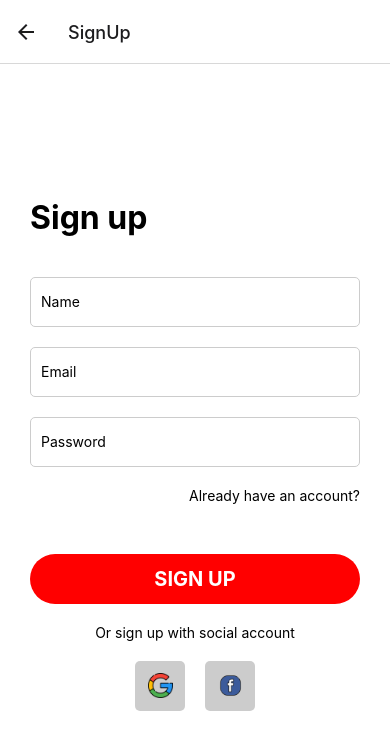
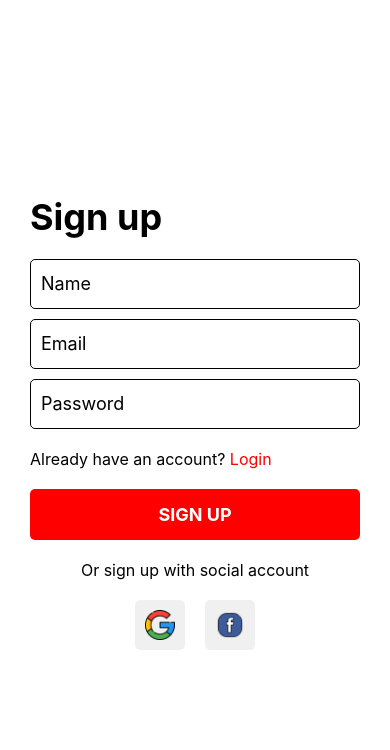
Before and after one commit to Syahrul-123/Syahrul-105841100721-lab1, a React Native app: screen /SignUp in a window 390 px wide. Shown: the top 750 px of the page. Built offline with nearby package versions, Linux system fonts and the light colour scheme.

Commit message:
react navigation

```diff
--- a/App.js
+++ b/App.js
@@ -1,46 +1,34 @@
-import { View, Text } from 'react-native';
+import React from 'react';
 import { NavigationContainer } from '@react-navigation/native';
 import { createNativeStackNavigator } from '@react-navigation/native-stack';
-import React from 'react';
-import LoginPage from './pages/LoginPage';
+import LoginPage from './pages/LoginPage'; // Periksa apakah ini sesuai dengan struktur direktori Anda
 import SignUpPage from './pages/SignUpPage';
 import ForgotPasswordPage from './pages/ForgotPasswordPage';
-import { Button } from 'react-native';
-
-function HomeScreen({navigation}) {
-  return (
-    <View style={{ flex: 1, alignItems: 'center', justifyContent: 'center' }}>
-      <Button
-      title="Login"
-      onPress={() => navigation.navigate('Login')}
-  />
-    <Button
-      title="SignUp"
-      onPress={() => navigation.navigate('SignUp')}
-  />
-    <Button
-      title="ForgotPassword"
-      onPress={() => navigation.navigate('Forgot')}
-  />
-    </View>
-
-  );
-}
 
 const Stack = createNativeStackNavigator();
 
-function App() {
+const App = () => {
   return (
     <NavigationContainer>
-      <Stack.Navigator>
-        <Stack.Screen name="Home" component={HomeScreen} />
-        <Stack.Screen name="Login" component={LoginPage} />
-        <Stack.Screen name="SignUp" component={SignUpPage} />
-        <Stack.Screen name="Forgot" component={ForgotPasswordPage} />
-
+      <Stack.Navigator initialRouteName="SignUp">
+        <Stack.Screen
+          name="SignUp"
+          component={SignUpPage}
+          options={{ title: 'Sign Up', headerShown: false }}
+        />
+        <Stack.Screen
+          name="Login"
+          component={LoginPage}
+          options={{ title: 'Login', headerShown: false }}
+        />
+        <Stack.Screen
+          name="ForgotPassword"
+          component={ForgotPasswordPage}
+          options={{ title: 'Forgot Password', headerShown: false }}
+        />
       </Stack.Navigator>
     </NavigationContainer>
   );
-}
+};
 
 export default App;
--- a/package.json
+++ b/package.json
@@ -18,7 +18,7 @@
     "react": "18.2.0",
     "react-dom": "18.2.0",
     "react-native": "0.73.6",
-    "react-native-safe-area-context": "^4.8.2",
+    "react-native-safe-area-context": "^4.10.5",
     "react-native-screens": "~3.29.0",
     "react-native-web": "~0.19.6"
   },
--- a/pages/ForgotPasswordPage.js
+++ b/pages/ForgotPasswordPage.js
@@ -1,28 +1,33 @@
-import React from 'react';
+import React, { useState } from 'react';
 import { StyleSheet, Text, View, TextInput, TouchableOpacity, Image } from 'react-native';
 
 const ForgotPasswordPage = () => {
+    const [email, setEmail] = useState('');
+
+    const handleEmailChange = (text) => {
+        setEmail(text);
+    };
+
+    const handleSendPress = () => {
+        // Logic untuk mengirim link reset password
+    };
+
     return (
         <View style={styles.container}>
-        <TouchableOpacity style={styles.backButton}>
-        </TouchableOpacity>
-        <Text style={styles.title}>Forgot password
-        </Text>
-        <Text style={styles.description}>
+            <Text style={styles.title}>Forgot password</Text>
+            <Text style={styles.instruction}>
                 Please, enter your email address. You will receive a link to create a new password via email.
             </Text>
-
             <TextInput
                 style={styles.input}
-          placeholder="email2"
+                placeholder="Email"
                 keyboardType="email-address"
-          autoCapitalize="none"
+                value={email}
+                onChangeText={handleEmailChange}
             />
             <Text style={styles.errorText}>Not a valid email address. Should be your@email.com</Text>
-
-        <TouchableOpacity style={styles.sendButton}>
-          <Text style={styles.sendButtonText}>SEND
-          </Text>
+            <TouchableOpacity style={styles.sendButton} onPress={handleSendPress}>
+                <Text style={styles.sendButtonText}>SEND</Text>
             </TouchableOpacity>
         </View>
     );
@@ -32,51 +37,42 @@ const ForgotPasswordPage = () => {
     container: {
         flex: 1,
         backgroundColor: 'white',
-      justifyContent: 'center',
-      paddingHorizontal: 30,
-    },
-    backButton: {
-      position: 'absolute',
-      top: 40,
-      left: 20,
+        paddingHorizontal: 20,
+        paddingTop: 40,
     },
     title: {
-      fontSize: 32,
+        fontSize: 24,
         fontWeight: 'bold',
         marginBottom: 20,
-      textAlign: 'left',
-      alignSelf: 'flex-start',
     },
-    description: {
-      fontSize: 16,
-      color: 'grey',
+    instruction: {
+        fontSize: 14,
         marginBottom: 20,
+        color: '#333',
     },
     input: {
-      width: '100%',
         height: 50,
-      borderColor: 'red',
+        borderColor: 'green',
         borderWidth: 1,
         borderRadius: 5,
         paddingHorizontal: 10,
-      marginBottom: 10,
+        fontSize: 16,
+        marginBottom: 5,
     },
     errorText: {
-      color: 'red',
-      marginBottom: 70,
+        color: 'black',
+        fontSize: 12,
+        marginBottom: 20,
     },
     sendButton: {
-      width: '100%',
-      height: 50,
         backgroundColor: 'red',
-      borderRadius: 25,
-      justifyContent: 'center',
+        paddingVertical: 15,
+        borderRadius: 5,
         alignItems: 'center',
-      marginBottom: 20,
     },
     sendButtonText: {
         color: 'white',
-      fontSize: 20,
+        fontSize: 16,
         fontWeight: 'bold',
     },
   });
--- a/pages/LoginPage.js
+++ b/pages/LoginPage.js
@@ -1,46 +1,43 @@
 import React from 'react';
 import { StyleSheet, Text, View, TextInput, TouchableOpacity, Image } from 'react-native';
 
-const LoginPage= () => {
+const LoginPage = ({ navigation }) => {
     return (
       <View style={styles.container}>
-      <TouchableOpacity style={styles.backButton}>
-        <Text style={styles.backButtonText}>{'<'}
-        </Text>
-      </TouchableOpacity>
-      <Text style={styles.title}>Login
-      </Text>
+        <Text style={styles.title}>Login</Text>
 
         <TextInput
           style={styles.input}
           placeholder="Email"
           keyboardType="email-address"
-        autoCapitalize="none"
-        value="105841100721@student.unismuh.ac.id"
         />
-
         <TextInput
           style={styles.input}
           placeholder="Password"
           secureTextEntry
         />
 
-      <TouchableOpacity style={styles.forgotPassword}>
-        <Text style={styles.forgotPasswordText}>Forgot your password?</Text>
-      </TouchableOpacity>
+        <Text style={styles.forgotYourPassword} onPress={() => navigation.navigate('ForgotPassword')}>
+          Forgot your paswword?
+        </Text>
 
         <TouchableOpacity style={styles.loginButton}>
           <Text style={styles.loginButtonText}>LOGIN</Text>
         </TouchableOpacity>
 
-      <Text style={styles.orText}>Or login with social account</Text>
-
-      <View style={styles.socialLoginContainer}>
+        <Text style={styles.orLoginWith}>Or login with social account</Text>
+        <View style={styles.socialButtonsContainer}>
           <TouchableOpacity style={styles.socialButton}>
-          <Image source={require('../assets/google.png')} style={styles.socialIcon} />
+            <Image
+              source={require('../assets/google.png')}
+              style={styles.socialButtonIcon}
+            />
           </TouchableOpacity>
           <TouchableOpacity style={styles.socialButton}>
-          <Image source={require('../assets/facebook.png')} style={styles.socialIcon} />
+            <Image
+              source={require('../assets/facebook.png')}
+              style={styles.socialButtonIcon}
+            />
           </TouchableOpacity>
         </View>
       </View>
@@ -54,75 +51,59 @@ const styles = StyleSheet.create({
       justifyContent: 'center',
       paddingHorizontal: 30,
     },
-  backButton: {
-    position: 'absolute',
-    top: 40,
-    left: 20,
-  },
-  backButtonText: {
-    fontSize: 30,
-    color: 'black',
-  },
     title: {
-    fontSize: 32,
+      fontSize: 36,
       fontWeight: 'bold',
-    marginBottom: 40,
-    textAlign: 'left',
-    alignSelf: 'flex-start',
+      marginBottom: 20,
     },
     input: {
-    width: '100%',
       height: 50,
-    borderColor: '#ccc',
+      borderColor: 'black',
       borderWidth: 1,
       borderRadius: 5,
       paddingHorizontal: 10,
-    marginBottom: 20,
+      fontSize: 18,
+      marginBottom: 10,
     },
-  forgotPassword: {
-    alignSelf: 'flex-end',
-    marginBottom: 20,
-  },
-  forgotPasswordText: {
-    color: 'black',
-    textDecorationLine: 'underline',
+    forgotYourPassword: {
+      marginTop: 10,
+      fontSize: 16,
     },
     loginButton: {
-    width: '100%',
-    height: 50,
       backgroundColor: 'red',
+      paddingVertical: 15,
       borderRadius: 5,
-    justifyContent: 'center',
+      marginTop: 20,
       alignItems: 'center',
-    marginBottom: 100,
     },
     loginButtonText: {
       color: 'white',
-    fontSize: 20,
+      fontSize: 18,
       fontWeight: 'bold',
     },
-  orText: {
-    marginBottom: 20,
+    orLoginWith: {
+      marginTop: 20,
+      fontSize: 16,
       textAlign: 'center',
     },
-  socialLoginContainer: {
+    socialButtonsContainer: {
       flexDirection: 'row',
       justifyContent: 'center',
-    width: '100%',
+      marginTop: 20,
     },
     socialButton: {
+      backgroundColor: '#f0f0f0',
+      padding: 10,
+      borderRadius: 5,
+      marginHorizontal: 10,
+      alignItems: 'center',
       width: 50,
       height: 50,
-    backgroundColor: '#ccc',
-    borderRadius: 5,
       justifyContent: 'center',
-    alignItems: 'center',
-    padding: 10,
-    marginHorizontal: 10,
     },
-  socialIcon: {
-    width: 25,
-    height: 25,
+    socialButtonIcon: {
+      width: 30,
+      height: 30,
     },
   });
 
--- a/pages/SignUpPage.js
+++ b/pages/SignUpPage.js
@@ -1,7 +1,7 @@
 import React from 'react';
 import { StyleSheet, Text, View, TextInput, TouchableOpacity, Image } from 'react-native';
 
-const SignUpPage = () => {
+const SignUpPage = ({ navigation }) => {
   return (
     <View style={styles.container}>
       <Text style={styles.title}>Sign up</Text>
@@ -9,38 +9,39 @@ const SignUpPage = () => {
       <TextInput
         style={styles.input}
         placeholder="Name"
-          autoCapitalize="none"
       />
-
       <TextInput
         style={styles.input}
         placeholder="Email"
         keyboardType="email-address"
-          autoCapitalize="none"
       />
-
       <TextInput
         style={styles.input}
         placeholder="Password"
         secureTextEntry
       />
 
-        <View style={styles.footerContainer}>
-          <Text style={styles.footerText}>Already have an account?</Text>
-        </View>
+      <Text style={styles.alreadyHaveAccount}>
+        Already have an account? <Text style={styles.loginLink} onPress={() => navigation.navigate('Login')}>Login</Text>
+      </Text>
 
       <TouchableOpacity style={styles.signUpButton}>
         <Text style={styles.signUpButtonText}>SIGN UP</Text>
       </TouchableOpacity>
 
-        <Text style={styles.orText}>Or sign up with social account</Text>
-
-        <View style={styles.socialLoginContainer}>
+      <Text style={styles.orSignUpWith}>Or sign up with social account</Text>
+      <View style={styles.socialButtonsContainer}>
         <TouchableOpacity style={styles.socialButton}>
-            <Image source={require('../assets/google.png')} style={styles.socialIcon} />
+          <Image
+            source={require('../assets/google.png')}
+            style={styles.socialButtonIcon}
+          />
         </TouchableOpacity>
         <TouchableOpacity style={styles.socialButton}>
-            <Image source={require('../assets/facebook.png')} style={styles.socialIcon} />
+          <Image
+            source={require('../assets/facebook.png')}
+            style={styles.socialButtonIcon}
+          />
         </TouchableOpacity>
       </View>
     </View>
@@ -54,75 +55,62 @@ const SignUpPage = () => {
     justifyContent: 'center',
     paddingHorizontal: 30,
   },
-    backButton: {
-      position: 'absolute',
-      top: 40,
-      left: 20,
-    },
-    backButtonText: {
-      fontSize: 30,
-      color: 'black',
-    },
   title: {
-      fontSize: 32,
+    fontSize: 36,
     fontWeight: 'bold',
-      marginBottom: 40,
-      textAlign: 'left',
-      alignSelf: 'flex-start',
+    marginBottom: 20,
   },
   input: {
-      width: '100%',
     height: 50,
-      borderColor: '#ccc',
+    borderColor: 'black',
     borderWidth: 1,
     borderRadius: 5,
     paddingHorizontal: 10,
-      marginBottom: 20,
+    fontSize: 18,
+    marginBottom: 10,
+  },
+  alreadyHaveAccount: {
+    marginTop: 10,
+    fontSize: 16,
+  },
+  loginLink: {
+    color: 'red',
   },
   signUpButton: {
-      width: '100%',
-      height: 50,
     backgroundColor: 'red',
-      borderRadius: 25,
-      justifyContent: 'center',
+    paddingVertical: 15,
+    borderRadius: 5,
+    marginTop: 20,
     alignItems: 'center',
-      marginBottom: 20,
   },
   signUpButtonText: {
     color: 'white',
-      fontSize: 20,
+    fontSize: 18,
     fontWeight: 'bold',
   },
-    footerContainer: {
-      flexDirection: 'row',
-      justifyContent: 'flex-end',
-      alignItems: 'center',
-      marginBottom: 50,
+  orSignUpWith: {
+    marginTop: 20,
+    fontSize: 16,
+    textAlign: 'center',
   },
-    footerText: {
-      color: 'black',
-    },
-    orText: {
-      textAlign: 'center',
-      marginBottom: 20,
-    },
-    socialLoginContainer: {
+  socialButtonsContainer: {
     flexDirection: 'row',
     justifyContent: 'center',
-      width: '100%',
+    marginTop: 20,
   },
   socialButton: {
+    backgroundColor: '#f0f0f0',
+    padding: 10,
+    borderRadius: 5,
+    marginHorizontal: 10,
+    alignItems: 'center',
     width: 50,
     height: 50,
-      backgroundColor: '#ccc',
-      borderRadius: 5,
     justifyContent: 'center',
-      alignItems: 'center',
-      marginHorizontal: 10,
   },
-    socialIcon: {
-      width: 25,
-      height: 25,
+  socialButtonIcon: {
+    width: 30,
+    height: 30,
   },
 });
 
```
Also changed, not shown: 1 other file (tests, documents, lock files or other folders). Lines whose indentation alone changed are shown as unchanged.
